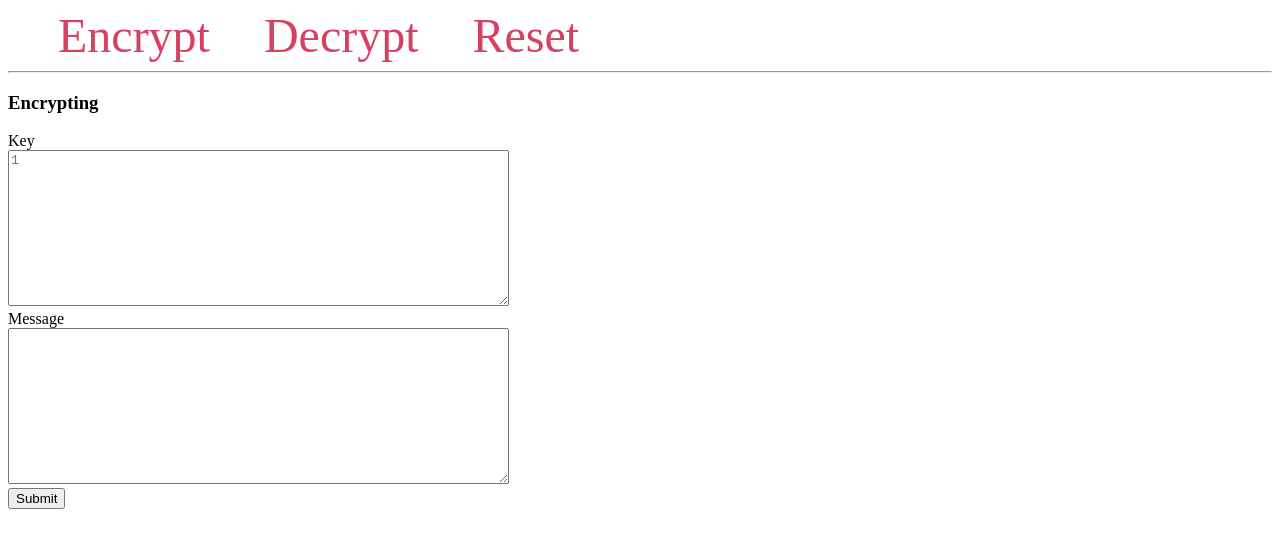
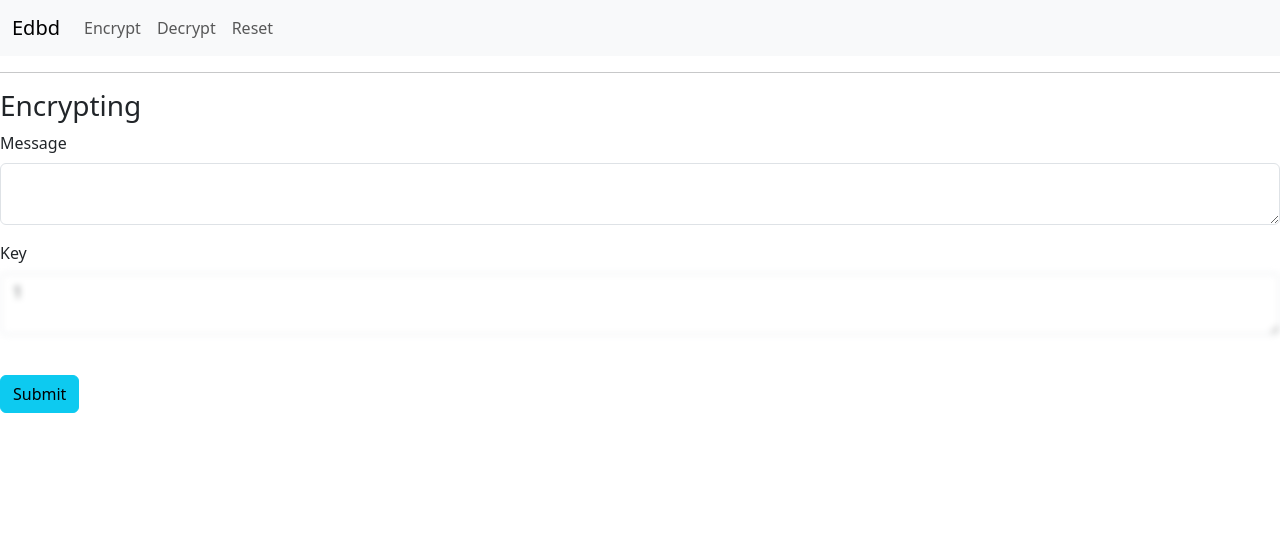
Before and after one commit to bdolia/edbd, a Flask app: page /encrypt in a window 1280 px wide. Shown: the top 548 px of the page. Run offline with Flask 3, Linux system fonts and the light colour scheme; the visitor is signed in with stand-in values (Sample User, id 1).

Commit message:
design improved

```diff
--- a/docker-compose.yml
+++ b/docker-compose.yml
@@ -3,6 +3,7 @@ version: '3'
 services:
   nginx:
     image: nginx:1.17.6
+    restart: always
     ports:
       - "80:80"
       - "443:443"
@@ -17,6 +18,7 @@ services:
       - app-network
   app:
     image: crcoerph/edbd:0.2.2
+    restart: always
     expose:
       - "8080"
     networks:
--- a/setup.py
+++ b/setup.py
@@ -10,7 +10,7 @@ with open(path.join(wd, 'README.md'), encoding='utf-8') as f:
 setup(
     description='A text encryptor and decryptor that use a text file as a key.',
     name='edbd',
-    version='0.2.0',
+    version='0.3.0',
     author='Bogdan Dolia',
     author_email='cr.co.erph@gmail.com',
     license='GNU General Public License v3.0',
--- a/templates/base.html
+++ b/templates/base.html
@@ -1,32 +1,47 @@
 <!DOCTYPE html>
 <html lang="en">
 <head>
-    <meta charset="UTF-8">
+    <meta charset="utf-8">
+    <link href="https://cdn.jsdelivr.net/npm/bootstrap@5.3.1/dist/css/bootstrap.min.css" rel="stylesheet"
+          integrity="sha384-4bw+/aepP/YC94hEpVNVgiZdgIC5+VKNBQNGCHeKRQN+PtmoHDEXuppvnDJzQIu9" crossorigin="anonymous">
     <title>{% block title %} {% endblock %}</title>
     <style>
-        .message {
-            padding: 10px;
-            margin: 5px;
-            background-color: #f3f3f3
-        }
-        nav a {
-            color: #d64161;
-            font-size: 3em;
-            margin-left: 50px;
-            text-decoration: none;
+        /* Initial state: Apply blur to the textarea content */
+        textarea[name="key"] {
+            filter: blur(3px); /* Adjust the value for desired blur level */
         }
 
+        /* Focused state: Remove the blur */
+        textarea[name="key"]:focus {
+            filter: none;
+        }
     </style>
 </head>
 <body>
-    <nav>
-        <a href="{{ url_for('encrypt') }}">Encrypt</a>
-        <a href="{{ url_for('decrypt') }}">Decrypt</a>
-        <a href="{{ url_for('index') }}">Reset</a>
-    </nav>
-    <hr>
-    <div class="content">
-        {% block content %} {% endblock %}
+<nav class="navbar navbar-expand-lg bg-body-tertiary">
+    <div class="container-fluid">
+        <a class="navbar-brand" href="{{ url_for('encrypt') }}">Edbd</a>
+        <div class="collapse navbar-collapse" id="navbarScroll">
+            <ul class="navbar-nav me-auto my-2 my-lg-0 navbar-nav-scroll" style="--bs-scroll-height: 100px;">
+                <li class="nav-item">
+                    <a class="nav-link" href="{{ url_for('encrypt') }}">Encrypt</a>
+                </li>
+                <li class="nav-item">
+                    <a class="nav-link" href="{{ url_for('decrypt') }}">Decrypt</a>
+                </li>
+                <li class="nav-item">
+                    <a class="nav-link" href="{{ url_for('index') }}">Reset</a>
+                </li>
+            </ul>
+        </div>
     </div>
+</nav>
+<hr>
+<div class="content">
+    {% block content %} {% endblock %}
+</div>
+<script src="https://cdn.jsdelivr.net/npm/bootstrap@5.3.1/dist/js/bootstrap.bundle.min.js"
+        integrity="sha384-HwwvtgBNo3bZJJLYd8oVXjrBZt8cqVSpeBNS5n7C8IVInixGAoxmnlMuBnhbgrkm"
+        crossorigin="anonymous"></script>
 </body>
 </html>
--- a/templates/ed.html
+++ b/templates/ed.html
@@ -3,24 +3,18 @@
 {% block content %}
     <h3>{{ current_procedure }}</h3>
     <form method="post">
-        <label for="key">Key</label>
-        <br>
-
-        <textarea name="key"
-                  placeholder="{{ default_key_value }}"
-                  rows="10"
-                  cols="60"
-                  >{{ request.form['key'] }}</textarea>
-        <br>
-
-        <label for="content">Message</label>
-        <br>
-        <textarea name="content"
-                  placeholder=""
-                  rows="10"
-                  cols="60"
-                  >{{ request.form['content'] }}</textarea>
-        <br>
-        <button type="submit">Submit</button>
+        <div class="form-group mb-3">
+            <label for="content" class="form-label">Message</label>
+            <textarea class="form-control" name="content" placeholder="">{{ request.form['content'] }}</textarea>
+        </div>
+        <div class="form-group mb-3">
+            <label for="key" class="form-label">Key</label>
+            <textarea class="form-control" name="key"
+                      placeholder="{{ default_key_value }}">{{ request.form['key'] }}</textarea>
+        </div>
+        <div>
+            <br>
+            <button type="submit" class="btn btn-info">Submit</button>
+        </div>
     </form>
 {% endblock %}
--- a/templates/index.html
+++ b/templates/index.html
@@ -1,5 +1,7 @@
 {% extends 'base.html' %}
 
 {% block content %}
-    <p>Choose Decrypt or Encrypt</p>
+    <div class="alert alert-info message" role="alert">
+        <p>Choose Decrypt or Encrypt</p>
+    </div>
 {% endblock %}
--- a/templates/result.html
+++ b/templates/result.html
@@ -1,7 +1,7 @@
 {% extends 'base.html' %}
 
 {% block content %}
-    <div class='message'>
+    <div class="alert alert-info message" role="alert">
         <p>{{ text }}</p>
     </div>
 {% endblock %}
```
